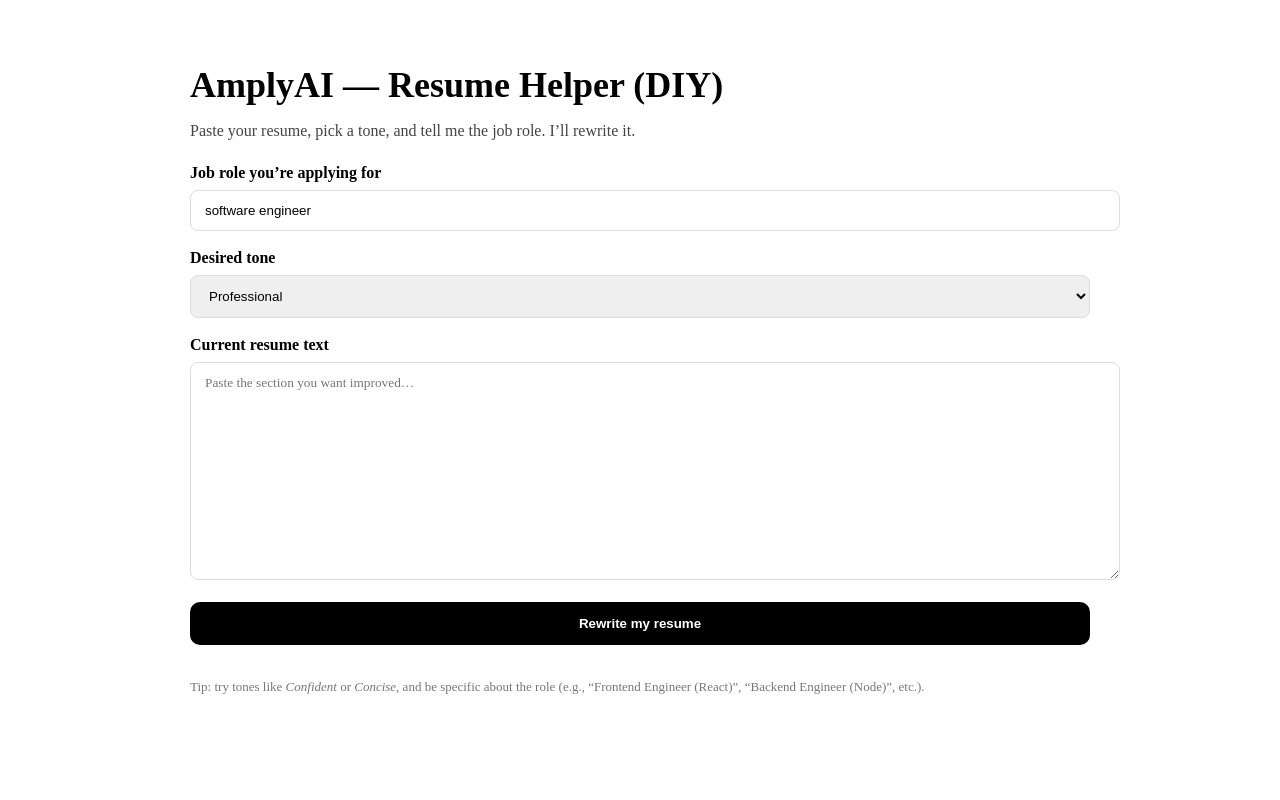
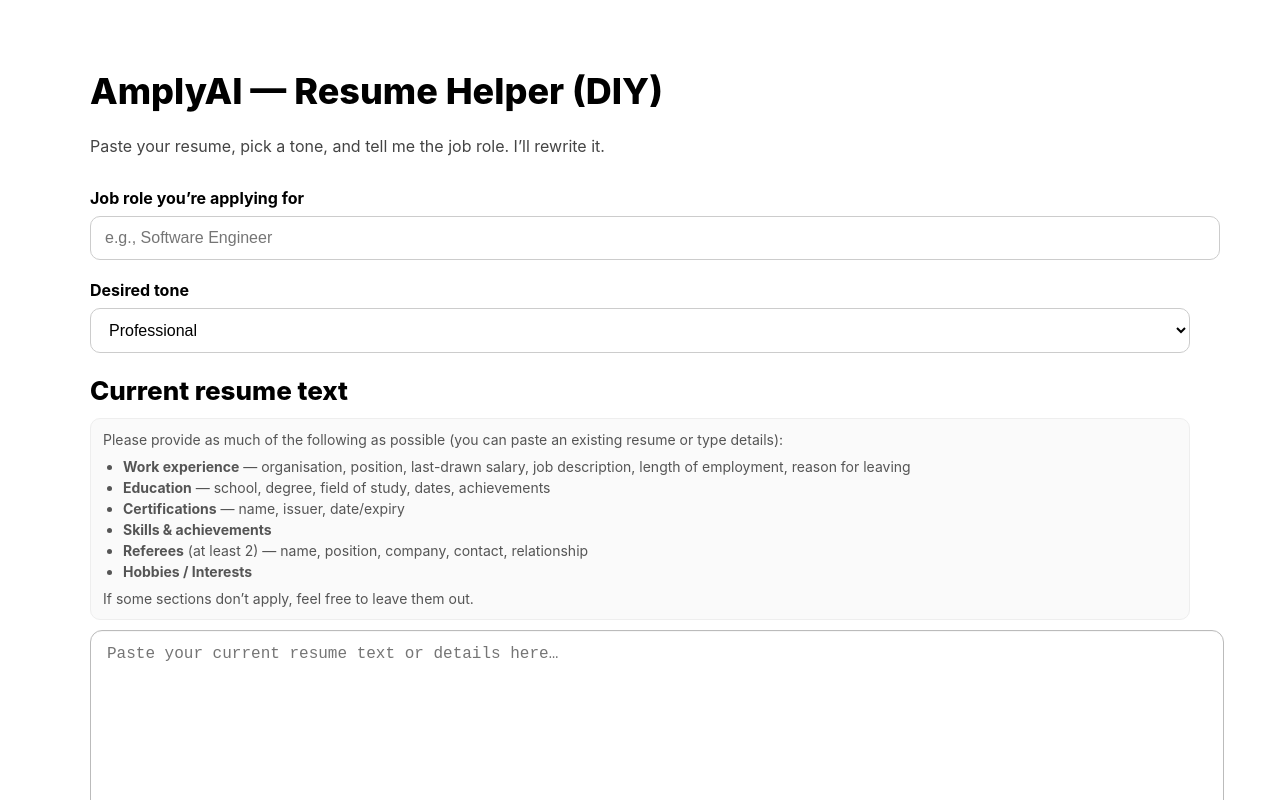
Before and after one commit to madevthevanthiran-maker/amplyai-chatbot, a Next.js app: page / in a window 1280 px wide. Shown: the top 800 px of the page. Built offline with nearby package versions, Linux system fonts and the light colour scheme.

Commit message:
Update index.js

```diff
--- a/pages/index.js
+++ b/pages/index.js
@@ -1,183 +1,260 @@
 // pages/index.js
-
 import { useState } from "react";
 
 export default function Home() {
-  const [jobRole, setJobRole] = useState("software engineer");
+  const [jobRole, setJobRole] = useState("");
   const [tone, setTone] = useState("Professional");
   const [resumeText, setResumeText] = useState("");
-  const [output, setOutput] = useState("");
   const [loading, setLoading] = useState(false);
   const [errorMsg, setErrorMsg] = useState("");
+  const [output, setOutput] = useState("");
 
-  const handleSubmit = async (e) => {
+  async function handleSubmit(e) {
     e.preventDefault();
     setErrorMsg("");
     setOutput("");
+    setLoading(true);
 
-    // simple client-side validation that matches the server
-    if (!jobRole || !tone || !resumeText) {
-      setErrorMsg("Please fill in the job role, tone, and current resume text.");
-      return;
-    }
-
-    setLoading(true);
     try {
-      const response = await fetch("/api/chat", {
+      const res = await fetch("/api/chat", {
         method: "POST",
-        headers: {
-          "Content-Type": "application/json",
-        },
+        headers: { "Content-Type": "application/json" },
         body: JSON.stringify({
-          jobRole,
+          jobRole: jobRole.trim(),
           tone,
-          resumeText,
+          resumeText: resumeText.trim(),
         }),
       });
 
-      const data = await response.json();
+      if (!res.ok) {
+        const data = await res.json().catch(() => ({}));
+        throw new Error(
+          data?.error ||
+            `Request failed with status ${res.status} ${res.statusText}`
+        );
+      }
 
-      if (!response.ok) {
-        // if your API returns { error: "..." }
-        setErrorMsg(data?.error || "Something went wrong.");
-      } else if (data?.error) {
-        setErrorMsg(data.error);
-      } else {
-        setOutput(data?.result || "");
-      }
+      const data = await res.json();
+      // Accept either { content: "..."} or { message: "..."} or raw text
+      const text =
+        data?.content || data?.message || (typeof data === "string" ? data : "");
+      setOutput(text);
     } catch (err) {
-      setErrorMsg(err?.message || "Network error.");
+      setErrorMsg(err.message || "Something went wrong.");
     } finally {
       setLoading(false);
     }
-  };
+  }
 
   return (
-    <div style={{ maxWidth: 900, margin: "0 auto", padding: "2rem 1rem" }}>
-      <h1 style={{ fontSize: 36, fontWeight: 800, marginBottom: 8 }}>
+    <main
+      style={{
+        maxWidth: 1100,
+        margin: "0 auto",
+        padding: "32px 20px 56px",
+        lineHeight: 1.5,
+        fontFamily:
+          '-apple-system, BlinkMacSystemFont, "Segoe UI", Roboto, Inter, Oxygen, Ubuntu, Cantarell, "Fira Sans", "Droid Sans", "Helvetica Neue", Arial, "Apple Color Emoji", "Segoe UI Emoji", "Segoe UI Symbol"',
+      }}
+    >
+      <h1 style={{ fontSize: 36, fontWeight: 800, marginBottom: 12 }}>
         AmplyAI — Resume Helper (DIY)
       </h1>
-      <p style={{ color: "#444", marginBottom: 24 }}>
-        Paste your resume, pick a tone, and tell me the job role. I’ll rewrite it.
+      <p style={{ marginBottom: 28, color: "#444" }}>
+        Paste your resume, pick a tone, and tell me the job role. I’ll rewrite
+        it.
       </p>
 
-      <form onSubmit={handleSubmit}>
-        {/* Job Role */}
-        <label style={{ fontWeight: 600, display: "block", marginBottom: 8 }}>
+      <form onSubmit={handleSubmit} style={{ marginBottom: 24 }}>
+        {/* Job role */}
+        <div style={{ marginBottom: 18 }}>
+          <label
+            htmlFor="job-role"
+            style={{ display: "block", fontWeight: 700, marginBottom: 6 }}
+          >
             Job role you’re applying for
           </label>
           <input
+            id="job-role"
             type="text"
+            placeholder="e.g., Software Engineer"
             value={jobRole}
             onChange={(e) => setJobRole(e.target.value)}
-          placeholder="e.g., Software Engineer"
+            required
             style={{
               width: "100%",
               padding: "12px 14px",
-            borderRadius: 8,
-            border: "1px solid #ddd",
-            marginBottom: 18,
+              borderRadius: 10,
+              border: "1px solid #ccc",
+              outline: "none",
+              fontSize: 16,
             }}
           />
+        </div>
 
-        {/* Tone */}
-        <label style={{ fontWeight: 600, display: "block", marginBottom: 8 }}>
+        {/* Desired tone */}
+        <div style={{ marginBottom: 18 }}>
+          <label
+            htmlFor="tone"
+            style={{ display: "block", fontWeight: 700, marginBottom: 6 }}
+          >
             Desired tone
           </label>
           <select
+            id="tone"
             value={tone}
             onChange={(e) => setTone(e.target.value)}
             style={{
               width: "100%",
               padding: "12px 14px",
-            borderRadius: 8,
-            border: "1px solid #ddd",
-            marginBottom: 18,
+              borderRadius: 10,
+              border: "1px solid #ccc",
+              outline: "none",
+              fontSize: 16,
+              background: "#fff",
             }}
           >
             <option>Professional</option>
             <option>Friendly</option>
             <option>Confident</option>
             <option>Concise</option>
-          <option>Enthusiastic</option>
+            <option>Creative</option>
+            <option>Straightforward</option>
           </select>
+        </div>
 
-        {/* Resume Text */}
-        <label style={{ fontWeight: 600, display: "block", marginBottom: 8 }}>
+        {/* Current resume text + instruction block */}
+        <div style={{ marginBottom: 18 }}>
+          <div style={{ display: "flex", alignItems: "baseline", gap: 8 }}>
+            <label
+              htmlFor="resume-text"
+              style={{ fontWeight: 800, fontSize: 26 }}
+            >
               Current resume text
             </label>
+          </div>
+
+          {/* Instruction block */}
+          <div
+            style={{
+              marginTop: 8,
+              marginBottom: 10,
+              color: "#555",
+              fontSize: 14,
+              background: "#fafafa",
+              border: "1px solid #eee",
+              borderRadius: 10,
+              padding: "10px 12px",
+            }}
+          >
+            Please provide as much of the following as possible (you can paste
+            an existing resume or type details):
+            <ul style={{ marginTop: 6, marginBottom: 6, paddingLeft: 20 }}>
+              <li>
+                <strong>Work experience</strong> — organisation, position,
+                last-drawn salary, job description, length of employment, reason
+                for leaving
+              </li>
+              <li>
+                <strong>Education</strong> — school, degree, field of study,
+                dates, achievements
+              </li>
+              <li>
+                <strong>Certifications</strong> — name, issuer, date/expiry
+              </li>
+              <li>
+                <strong>Skills &amp; achievements</strong>
+              </li>
+              <li>
+                <strong>Referees</strong> (at least 2) — name, position,
+                company, contact, relationship
+              </li>
+              <li>
+                <strong>Hobbies / Interests</strong>
+              </li>
+            </ul>
+            If some sections don’t apply, feel free to leave them out.
+          </div>
+
           <textarea
+            id="resume-text"
+            placeholder="Paste your current resume text or details here…"
             value={resumeText}
             onChange={(e) => setResumeText(e.target.value)}
-          rows={12}
-          placeholder="Paste the section you want improved…"
+            required
             style={{
               width: "100%",
-            padding: "12px 14px",
-            borderRadius: 8,
-            border: "1px solid #ddd",
-            marginBottom: 18,
-            fontFamily: "inherit",
+              minHeight: 220,
+              padding: "14px 16px",
+              borderRadius: 12,
+              border: "1px solid #bbb",
+              outline: "none",
+              fontSize: 16,
+              resize: "vertical",
+              boxShadow:
+                "inset 0 1px 0 rgba(0,0,0,0.03), 0 0 0 rgba(0,0,0,0)",
             }}
           />
+        </div>
 
+        {/* Submit */}
         <button
           type="submit"
           disabled={loading}
           style={{
             width: "100%",
             padding: "14px 18px",
-            borderRadius: 10,
-            background: "#000",
+            borderRadius: 12,
+            border: "none",
+            background: "#111",
             color: "#fff",
-            border: "none",
+            fontSize: 18,
             fontWeight: 700,
             cursor: loading ? "not-allowed" : "pointer",
-            opacity: loading ? 0.6 : 1,
-            marginBottom: 16,
           }}
         >
           {loading ? "Rewriting…" : "Rewrite my resume"}
         </button>
       </form>
 
-      {/* Error Message */}
-      {errorMsg ? (
+      {/* Error */}
+      {errorMsg && (
         <div
           style={{
-            background: "#ffe6e6",
-            color: "#a30000",
-            border: "1px solid #ffc9c9",
+            background: "#ffecec",
+            border: "1px solid #f5c2c7",
+            color: "#b02a37",
             padding: "12px 14px",
-            borderRadius: 8,
-            marginTop: 8,
+            borderRadius: 10,
+            marginTop: 12,
           }}
         >
           {errorMsg}
         </div>
-      ) : null}
+      )}
 
       {/* Output */}
-      {output ? (
+      {output && (
         <div
           style={{
-            background: "#f8f9fb",
-            border: "1px solid #e6e8ef",
-            padding: "16px 18px",
-            borderRadius: 8,
-            marginTop: 16,
+            marginTop: 18,
+            background: "#f7f7f7",
+            border: "1px solid #e5e5e5",
+            padding: "18px 20px",
+            borderRadius: 12,
             whiteSpace: "pre-wrap",
           }}
         >
           {output}
         </div>
-      ) : null}
+      )}
 
-      {/* Small helper note */}
-      <p style={{ color: "#777", marginTop: 18, fontSize: 13 }}>
-        Tip: try tones like <em>Confident</em> or <em>Concise</em>, and be specific
-        about the role (e.g., “Frontend Engineer (React)”, “Backend Engineer (Node)”, etc.).
+      {/* Tiny tip */}
+      <p style={{ marginTop: 20, color: "#777", fontSize: 13 }}>
+        Tip: try tones like <em>Confident</em> or <em>Concise</em>, and be
+        specific about the role (e.g., “Frontend Engineer (React)”, “Backend
+        Engineer (Node)”, etc.).
       </p>
-    </div>
+    </main>
   );
 }
```
Lines whose indentation alone changed are shown as unchanged.
